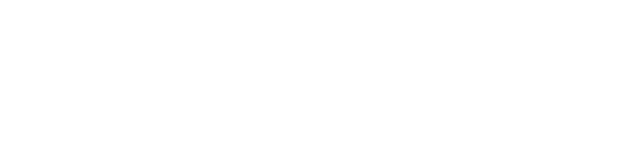
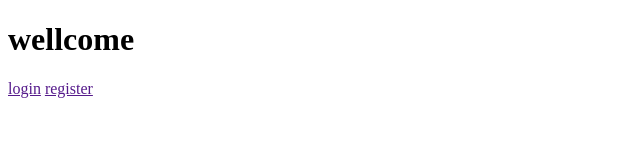
Before and after one commit to kalkidan364/clonefrome-remote, a plain HTML site: page index.html in a window 1280 px wide. Shown: the whole page, without its empty margins (0-640 px from the left). Drawn offline with Linux system fonts and the light colour scheme.

Commit message:
updating landing page

```diff
--- a/index.html
+++ b/index.html
@@ -6,6 +6,8 @@
     <title>Document</title>
 </head>
 <body>
-
+    <h1>wellcome</h1>
+    <a href="">login</a>
+    <a href="">register</a>
 </body>
 </html>
```
